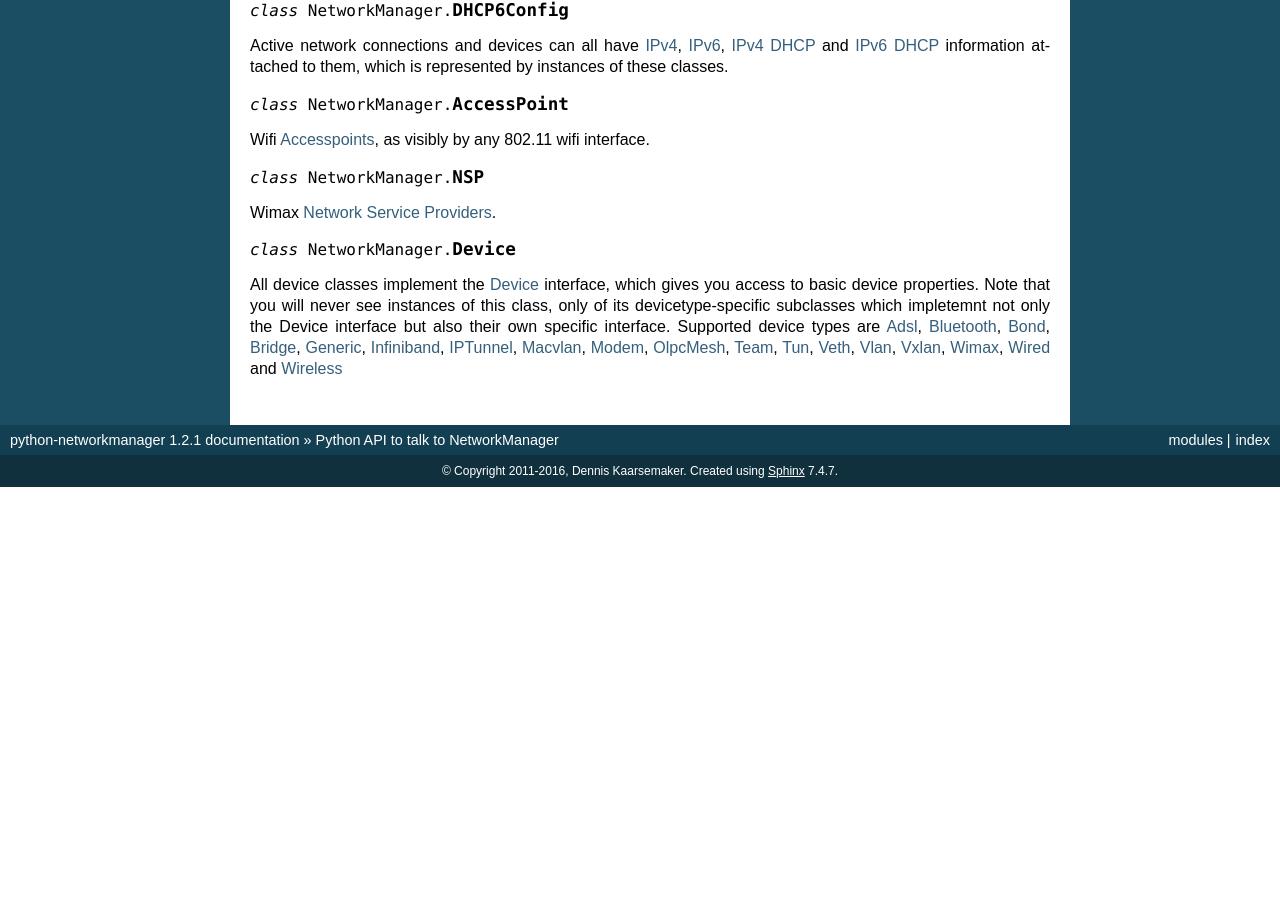
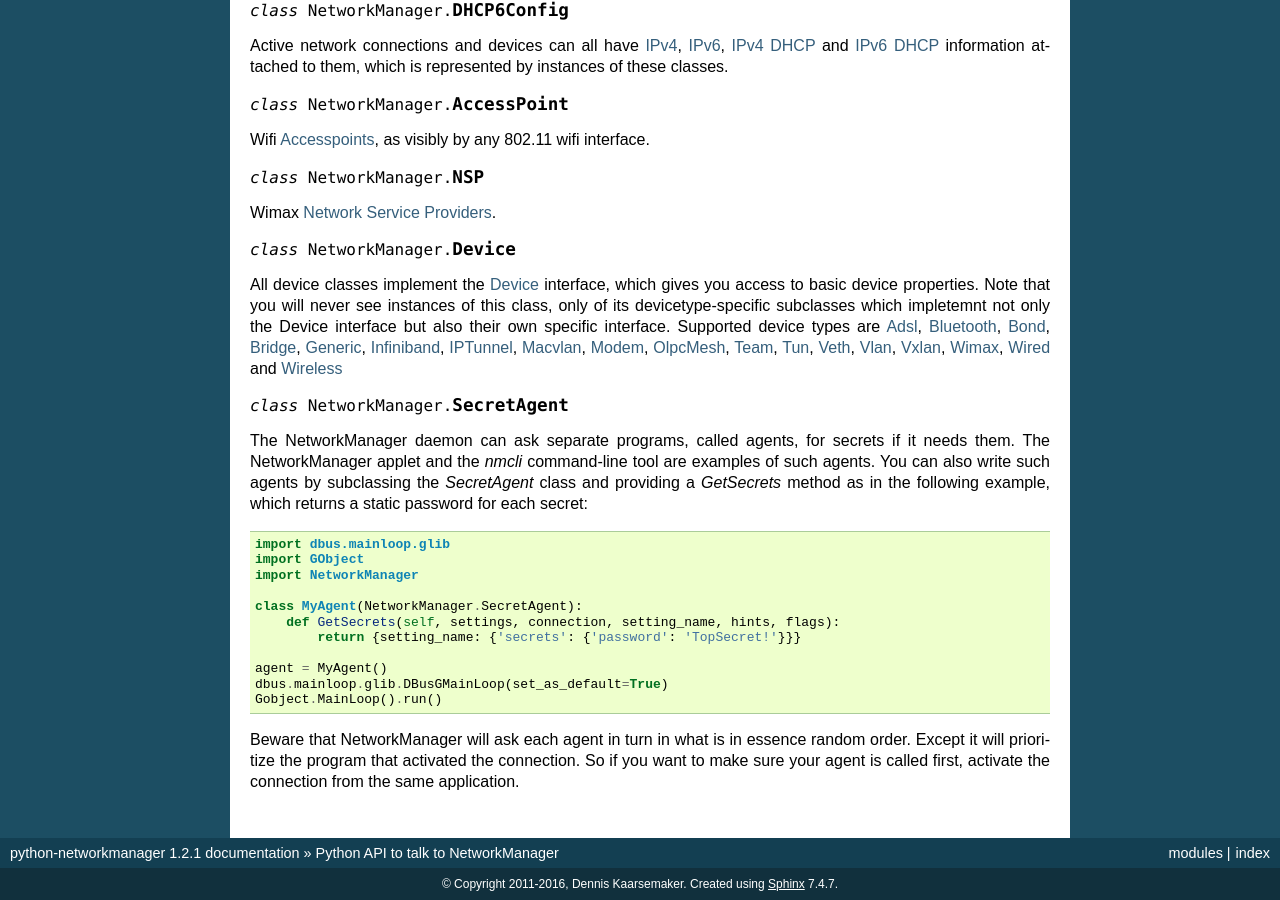
Before and after one commit to seveas/python-networkmanager, a Sphinx documentation site: the page built from docs/index.rst, in a window 1280 px wide and 900 px high, scrolled down 2104 px. Built offline with Sphinx 7.4.7, drawn with Linux system fonts in a browser that asks for light colours; before the commit the page ends 2591 px from its top, so only the background shows below that.

Commit message:
Add a SecretAgent class that makes it easy to write your own secret agents.

```diff
--- a/docs/index.rst
+++ b/docs/index.rst
@@ -184,5 +184,30 @@ interface, which gives you access to basic device properties. Note that you will
 `Wired <https://developer.gnome.org/NetworkManager/1.2/gdbus-org.freedesktop.NetworkManager.Device.Wired.html>`_ and
 `Wireless <https://developer.gnome.org/NetworkManager/1.2/gdbus-org.freedesktop.NetworkManager.Device.Wireless.html>`_
 
+.. class:: SecretAgent
+
+The NetworkManager daemon can ask separate programs, called agents, for secrets
+if it needs them. The NetworkManager applet and the `nmcli` command-line tool
+are examples of such agents. You can also write such agents by subclassing the
+`SecretAgent` class and providing a `GetSecrets` method as in the following
+example, which returns a static password for each secret::
+
+    import dbus.mainloop.glib
+    import GObject
+    import NetworkManager
+
+    class MyAgent(NetworkManager.SecretAgent):
+        def GetSecrets(self, settings, connection, setting_name, hints, flags):
+            return {setting_name: {'secrets': {'password': 'TopSecret!'}}}
+
+    agent = MyAgent()
+    dbus.mainloop.glib.DBusGMainLoop(set_as_default=True)
+    Gobject.MainLoop().run()
+
+Beware that NetworkManager will ask each agent in turn in what is in essence
+random order. Except it will prioritize the program that activated the
+connection. So if you want to make sure your agent is called first, activate
+the connection from the same application.
+
 .. toctree::
    :maxdepth: 2
```
Also changed, not shown: NetworkManager.py (+28 -2 lines).
